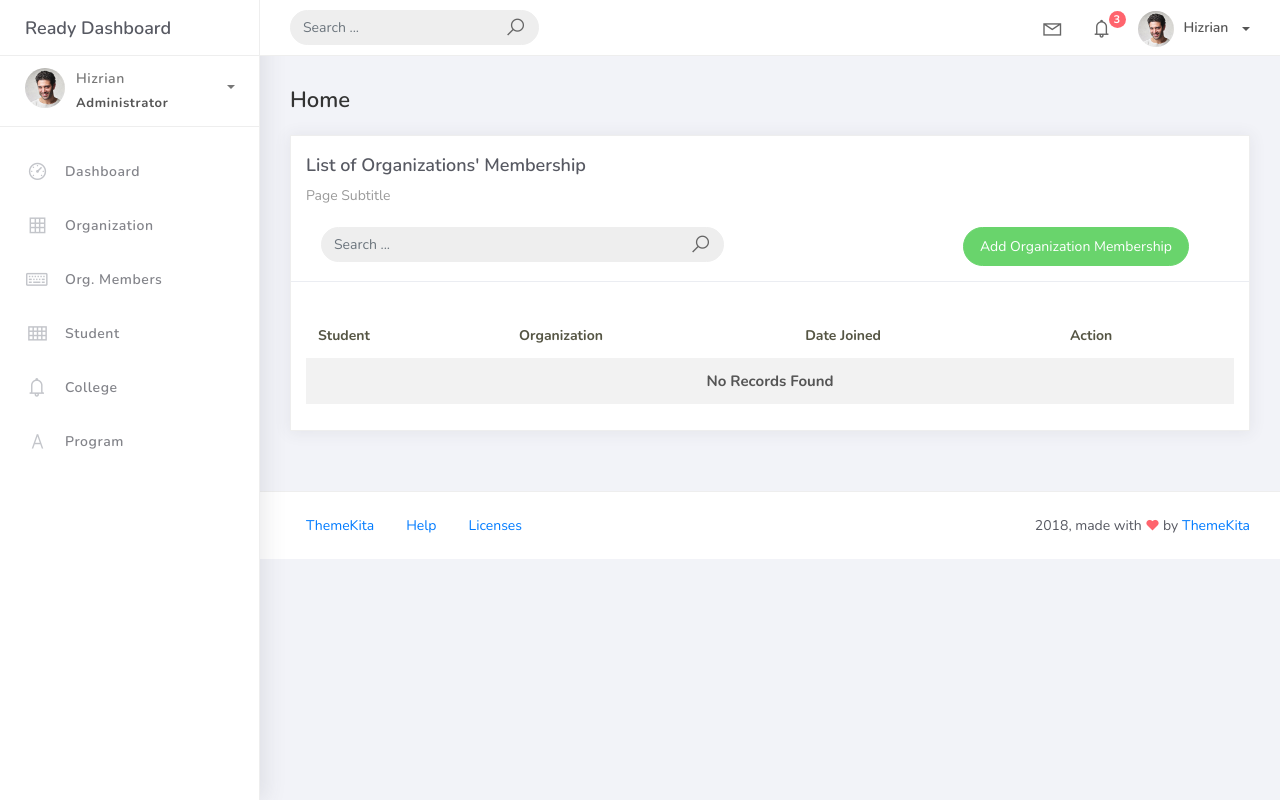
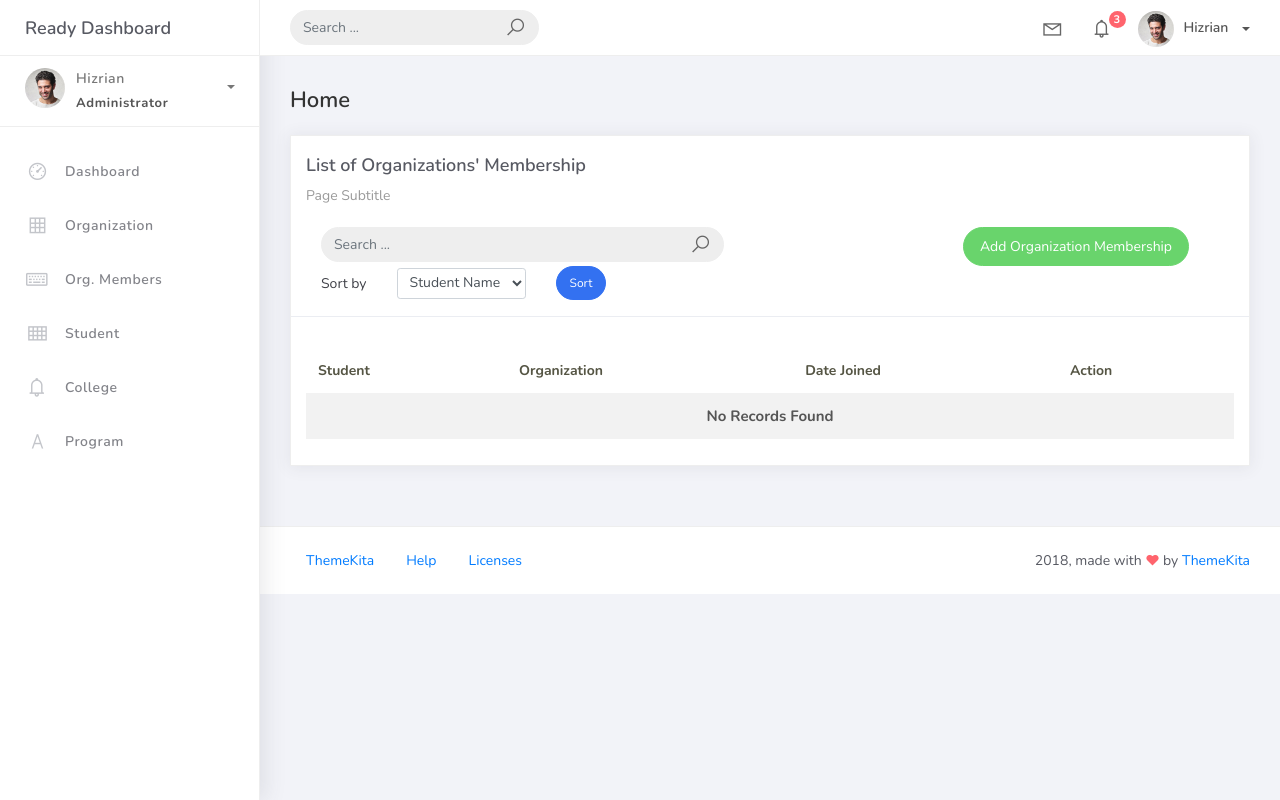
Before and after one commit to FernandezCorporate/PSUSphere, a Django app: page /member_list in a window 1280 px wide. Run offline with Django 5.2, Linux system fonts and the light colour scheme; some libraries are stand-ins or nearby versions.

Commit message:
Sort feature for Org Members added

```diff
--- a/projectsite/studentorg/views.py
+++ b/projectsite/studentorg/views.py
@@ -84,6 +84,13 @@ class MembersListView(ListView):
         Q(organization__name__icontains=query)
       )
     return qs
+
+  def get_ordering(self):
+    allowed = ["student__lastname", "date_joined"]
+    sort_by = self.request.GET.get("sort_by")
+    if sort_by in allowed:
+      return sort_by
+    return "student__lastname"
 
 class MembersCreateView(CreateView):
   model = OrgMember
--- a/projectsite/templates/member_list.html
+++ b/projectsite/templates/member_list.html
@@ -28,6 +28,22 @@
                   </div>
                 </div>
               </div>
+			<div class="col-md-12">
+				<form method="get" class="row g-2 align-items-center">
+					<div class="col-auto">
+						<label for="smallSelect" class="col-form-label">Sort by</label>
+					</div>
+					<div class="col-auto">
+						<select class="form-control form-control-sm" id="smallSelect" name="sort_by">
+							<option value="student__lastname" {% if request.GET.sort_by == "student__lastname" %}selected{% endif %}>Student Name</option>
+							<option value="date_joined" {% if request.GET.sort_by == "date_joined" %}selected{% endif %}>Date Joined</option>
+						</select>
+					</div>
+					<div class="col-auto">
+						<button type="submit" class="btn btn-primary btn-sm btn-rounded">Sort</button>
+					</div>
+				</form>
+			</div>
 						</div>
 						<div class="card-body">
 							<table class="table table-striped mt-3">
```
Also changed, not shown: projectsite/templates/program_list.html (+2 -5 lines).
